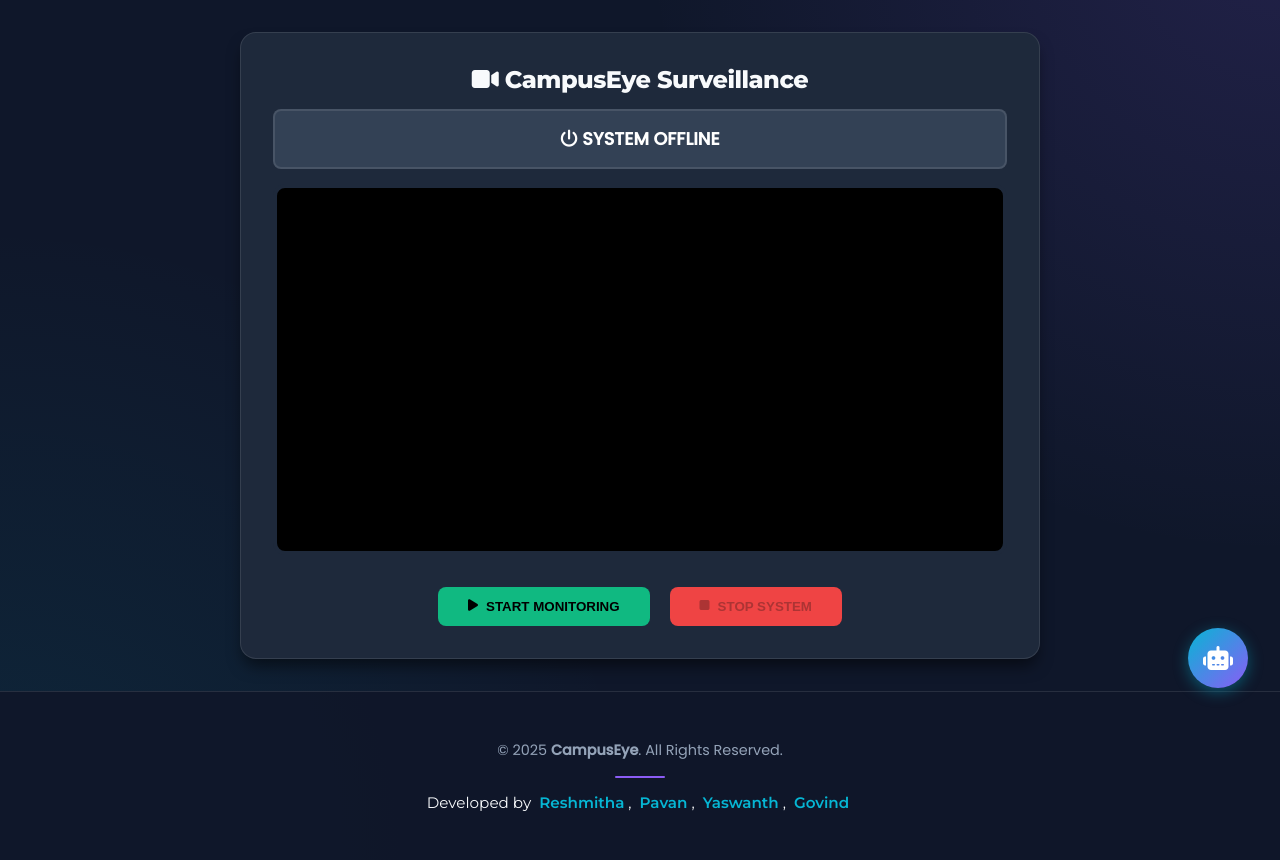
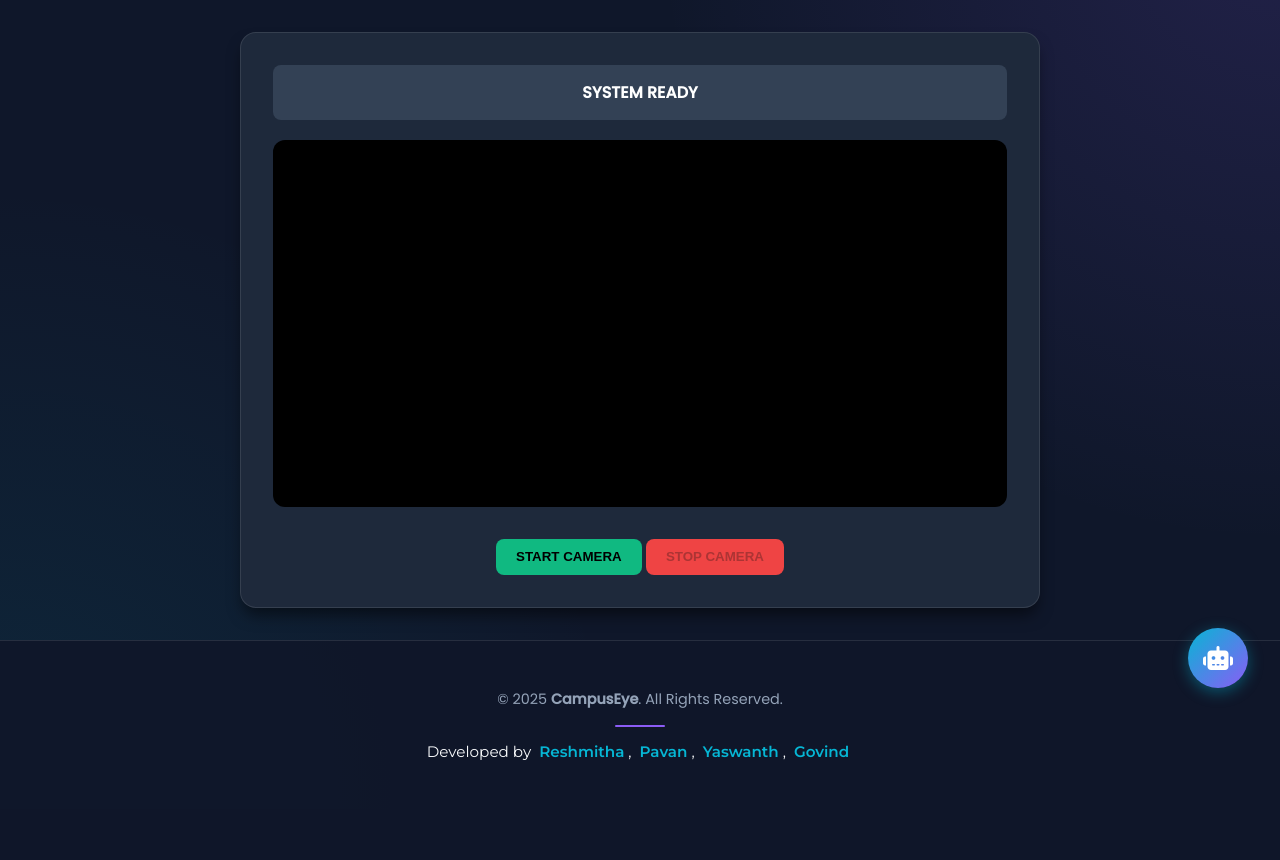
Before and after one commit to campuseyebatch14/CampusEye-new-repo, a Flask app: page /surveillance in a window 1280 px wide. Shown: the part 80-940 px from the top of the page. After the commit the page ends 840 px from the top, so only its background shows below. Run offline with Flask 3, Linux system fonts and the light colour scheme; parts of the project's set-up code (start-up, migrations or seed data) failed here and were passed over; some libraries are stand-ins or nearby versions.

Commit message:
Update surveillance.html

```diff
--- a/templates/surveillance.html
+++ b/templates/surveillance.html
@@ -1,107 +1,55 @@
 {% extends "base.html" %}
-
 {% block main %}
 <div class="glass-card" style="max-width: 800px; margin: auto; text-align: center; padding: 2em;">
-    <h2><i class="fa-solid fa-video"></i> CampusEye Surveillance</h2>
-
-    <div id="notification-bar" style="margin: 15px 0; padding: 15px; border-radius: 8px; background: #334155; color: white; font-weight: 700; font-size: 1.1rem; transition: all 0.4s ease; border: 2px solid rgba(255,255,255,0.1);">
-        <i class="fa-solid fa-power-off"></i> SYSTEM OFFLINE
+    <div id="status-bar" style="margin-bottom: 20px; padding: 15px; border-radius: 8px; background: #334155; color: white; font-weight: 700; transition: 0.4s;">
+        SYSTEM READY
     </div>
 
-    <div style="position: relative; display: inline-block; width: 100%;">
-        <video id="video" width="100%" height="auto" autoplay style="border-radius: 12px; border: 4px solid #1e293b; background: #000;"></video>
-        <canvas id="canvas" width="640" height="480" style="display:none;"></canvas>
-    </div>
+    <video id="video" width="100%" autoplay style="border-radius: 12px; background: #000;"></video>
+    <canvas id="canvas" width="640" height="480" style="display:none;"></canvas>
 
-    <div class="action-buttons" style="justify-content: center; margin-top: 25px; gap: 20px;">
-        <button id="start-btn" class="btn" style="background: #10b981; padding: 12px 30px;">
-            <i class="fa-solid fa-play"></i> START MONITORING
-        </button>
-        <button id="stop-btn" class="btn" style="background: #ef4444; padding: 12px 30px;" disabled>
-            <i class="fa-solid fa-stop"></i> STOP SYSTEM
-        </button>
+    <div style="margin-top: 25px;">
+        <button id="start-btn" class="btn" style="background: #10b981;">START CAMERA</button>
+        <button id="stop-btn" class="btn" style="background: #ef4444;" disabled>STOP CAMERA</button>
     </div>
 </div>
 
 <script>
     const video = document.getElementById('video');
     const canvas = document.getElementById('canvas');
-    const startBtn = document.getElementById('start-btn');
-    const stopBtn = document.getElementById('stop-btn');
-    const notifyBar = document.getElementById('notification-bar');
-    let stream = null;
+    const statusBar = document.getElementById('status-bar');
     let interval = null;
 
-    // Helper to update the Notification Bar UI
-    function updateNotify(text, bgColor, icon = "fa-circle-notch fa-spin") {
-        notifyBar.innerHTML = `<i class="fa-solid ${icon}"></i> ${text.toUpperCase()}`;
-        notifyBar.style.background = bgColor;
-        notifyBar.style.transform = "scale(1.02)";
-        setTimeout(() => notifyBar.style.transform = "scale(1)", 2000);
+    async function start() {
+        const stream = await navigator.mediaDevices.getUserMedia({ video: true });
+        video.srcObject = stream;
+        document.getElementById('start-btn').disabled = true;
+        document.getElementById('stop-btn').disabled = false;
+        statusBar.innerText = "MONITORING ACTIVE...";
+        statusBar.style.background = "#0ea5e9";
+        interval = setInterval(sendFrame, 4000);
     }
 
-    async function startCamera() {
-        try {
-            stream = await navigator.mediaDevices.getUserMedia({ video: true });
-            video.srcObject = stream;
-            startBtn.disabled = true;
-            stopBtn.disabled = false;
+    async function sendFrame() {
+        const ctx = canvas.getContext('2d');
+        ctx.drawImage(video, 0, 0, 640, 480);
+        const img = canvas.toDataURL('image/jpeg', 0.5);
 
-            updateNotify("MONITORING ACTIVE...", "#0ea5e9", "fa-eye");
+        const res = await fetch('/process-frame', {
+            method: 'POST',
+            headers: {'Content-Type': 'application/json'},
+            body: JSON.stringify({ image: img })
+        });
+        const data = await res.json();
 
-            // Send frame every 3.5 seconds (Balance between speed and Render RAM)
-            interval = setInterval(captureAndSend, 3500);
-        } catch (err) {
-            updateNotify("ERROR: CAMERA ACCESS DENIED", "#ef4444", "fa-triangle-exclamation");
+        if (data.detected) {
+            statusBar.innerText = data.message;
+            statusBar.style.background = "#10b981";
+            setTimeout(() => { statusBar.style.background = "#0ea5e9"; }, 2000);
         }
     }
 
-    function stopCamera() {
-        if (stream) {
-            stream.getTracks().forEach(track => track.stop());
-        }
-        video.srcObject = null;
-        clearInterval(interval);
-        startBtn.disabled = false;
-        stopBtn.disabled = true;
-        updateNotify("SYSTEM OFFLINE", "#334155", "fa-power-off");
-    }
-
-    async function captureAndSend() {
-        const context = canvas.getContext('2d');
-        context.drawImage(video, 0, 0, 640, 480);
-
-        // Compress image to 60% quality to save your Render bandwidth
-        const dataUrl = canvas.toDataURL('image/jpeg', 0.6);
-
-        try {
-            const response = await fetch('/process-frame', {
-                method: 'POST',
-                headers: { 'Content-Type': 'application/json' },
-                body: JSON.stringify({ image: dataUrl })
-            });
-            const data = await response.json();
-
-            if (data.detected && data.matches.length > 0) {
-                // RED BAR: If someone is found
-                updateNotify(`MATCH FOUND: ${data.matches.join(', ')}`, "#dc2626", "fa-user-check");
-                // Reset to blue after 2 seconds
-                setTimeout(() => {
-                    if (interval) updateNotify("MONITORING ACTIVE...", "#0ea5e9", "fa-eye");
-                }, 2500);
-            } else if (data.message.includes("No registered face")) {
-                // GREY BAR: If face is seen but not registered
-                updateNotify("FACE DETECTED: NOT REGISTERED", "#64748b", "fa-user-slash");
-            } else {
-                // NORMAL BLUE: If no face is seen
-                updateNotify("SCANNING... NO FACE IN VIEW", "#0ea5e9", "fa-magnifying-glass");
-            }
-        } catch (e) {
-            console.error("Frame processing error");
-        }
-    }
-
-    startBtn.addEventListener('click', startCamera);
-    stopBtn.addEventListener('click', stopCamera);
+    document.getElementById('start-btn').onclick = start;
+    document.getElementById('stop-btn').onclick = () => location.reload();
 </script>
 {% endblock %}
```
